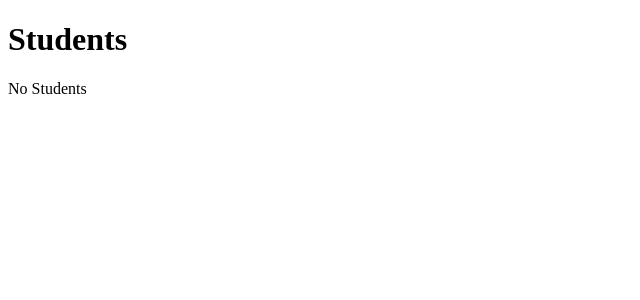
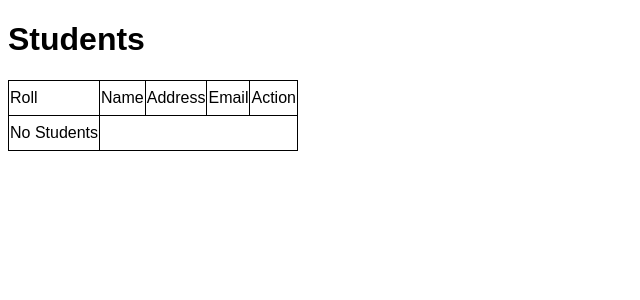
Before and after one commit to roufujjaman/django-practice, a Django app: page /first_app/ in a window 1280 px wide. Shown: the top 300 px of the page, without its empty margins (0-640 px from the left). Run offline with Django 5.2, Linux system fonts and the light colour scheme; data that the repository does not hold is empty.

Commit message:
27 MAR 24

```diff
--- a/module_14/first_app/urls.py
+++ b/module_14/first_app/urls.py
@@ -3,5 +3,6 @@ from . import views
 
 app_name = "first_app"
 urlpatterns=[
-    path("", views.home, name="home")
+    path("", views.home, name="home"),
+    path("delete/<int:roll>", views.delete_student, name="delete_student")
 ]
--- a/module_14/first_app/views.py
+++ b/module_14/first_app/views.py
@@ -1,7 +1,11 @@
-from django.shortcuts import render
+from django.shortcuts import render, redirect
 from . import models
 # Create your views here.
 def home(request):
     return render(request, "project/students.html", {
         "students": models.Student.objects.all()
     })
+
+def delete_student(request, roll):
+    std = models.Student.objects.get(pk = roll).delete()
+    return redirect("first_app:home")
--- a/module_14/project/settings.py
+++ b/module_14/project/settings.py
@@ -118,6 +118,9 @@ USE_TZ = True
 # https://docs.djangoproject.com/en/5.0/howto/static-files/
 
 STATIC_URL = 'static/'
+STATICFILES_DIRS = [
+    BASE_DIR / "static",
+]
 
 # Default primary key field type
 # https://docs.djangoproject.com/en/5.0/ref/settings/#default-auto-field
--- /dev/null
+++ b/module_14/static/first_app/style_1.css
@@ -0,0 +1,23 @@
+* {
+    font-family: Arial, Helvetica, sans-serif;
+}
+table, tr, td {
+    border: 1px solid;
+}
+
+table {
+    width: max-content;
+    border-collapse: collapse;
+}
+
+tr {
+    line-height: 2rem;
+}
+
+.btn-delete {
+    text-decoration: none;
+    padding: 0.25rem;
+    margin: 0.5rem;
+    background-color: rgb(255, 158, 255);
+    border-radius: 4px;
+}
--- a/module_14/templates/project/layout.html
+++ b/module_14/templates/project/layout.html
@@ -1,9 +1,11 @@
+{% load static %}
 <!DOCTYPE html>
 <html lang="en">
 <head>
     <meta charset="UTF-8">
     <meta name="viewport" content="width=device-width, initial-scale=1.0">
     <title>Document</title>
+    <link rel="stylesheet" href="{% static 'first_app/style_1.css' %}">
 </head>
 <body>
     {% block body %}
--- a/module_14/templates/project/students.html
+++ b/module_14/templates/project/students.html
@@ -2,9 +2,30 @@
 
 {% block body %}
     <h1>Students</h1>
-    {% for student in students %}
-        <p>{{ student.name }}</p>
-    {% empty %}
-        <p>No Students</p>
-    {% endfor %}
+    <table>
+        <thead>
+            <tr>
+                <td>Roll</td>
+                <td>Name</td>
+                <td>Address</td>
+                <td>Email</td>
+                <td>Action</td>
+            </tr>
+        </thead>
+        <tbody>
+            {% for student in students %}
+                <tr>
+                    <td>{{ student.roll }}</td>
+                    <td>{{ student.name }}</td>
+                    <td>{{ student.address }}</td>
+                    <td>{{ student.email }}</td>
+                    <td>
+                        <a href="{% url 'first_app:delete_student' student.roll %}" class="btn-delete">Delete</a>
+                    </td>
+            {% empty %}
+                    <td>No Students</td>
+                </tr>
+            {% endfor %}
+        </tbody>
+    </table>
 {% endblock %}
```
